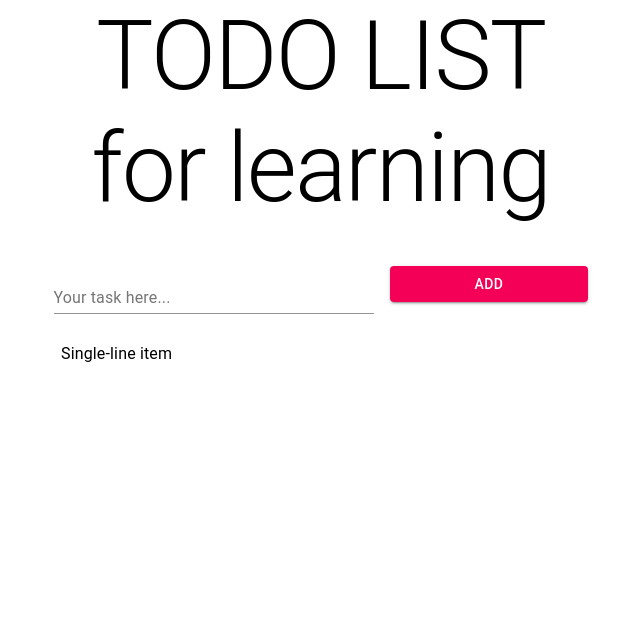
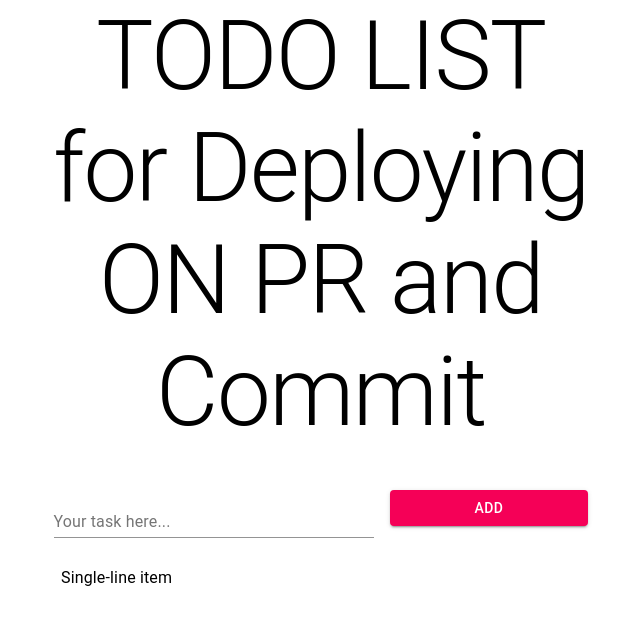
Before and after one commit to lifeeric/react-persits-with-firebase-preview-channel, a React (Create React App) app: page / in a window 1280 px wide. Shown: the top 624 px of the page, without its empty margins (319-959 px from the left). Built offline with nearby package versions, Linux system fonts and the light colour scheme.

Commit message:
added text for auto deploying and commit

```diff
--- a/src/App.tsx
+++ b/src/App.tsx
@@ -40,7 +40,7 @@ function App() {
     <div className="App">
       <Container maxWidth="sm">
         <Typography variant="h1" component="h2" gutterBottom>
-          TODO LIST for learning
+          TODO LIST for Deploying ON PR and Commit
         </Typography>
 
         <form className={classes.root} noValidate autoComplete="off">
```
